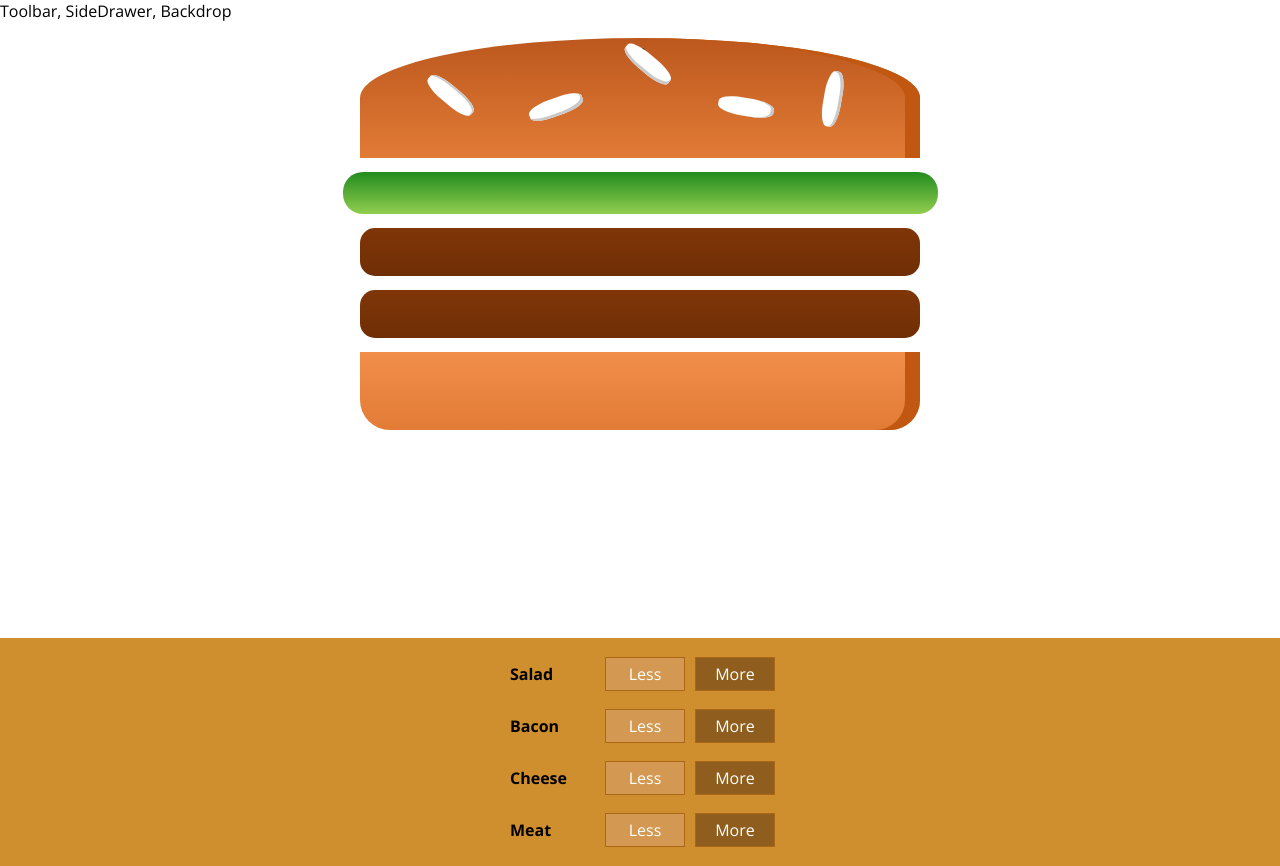
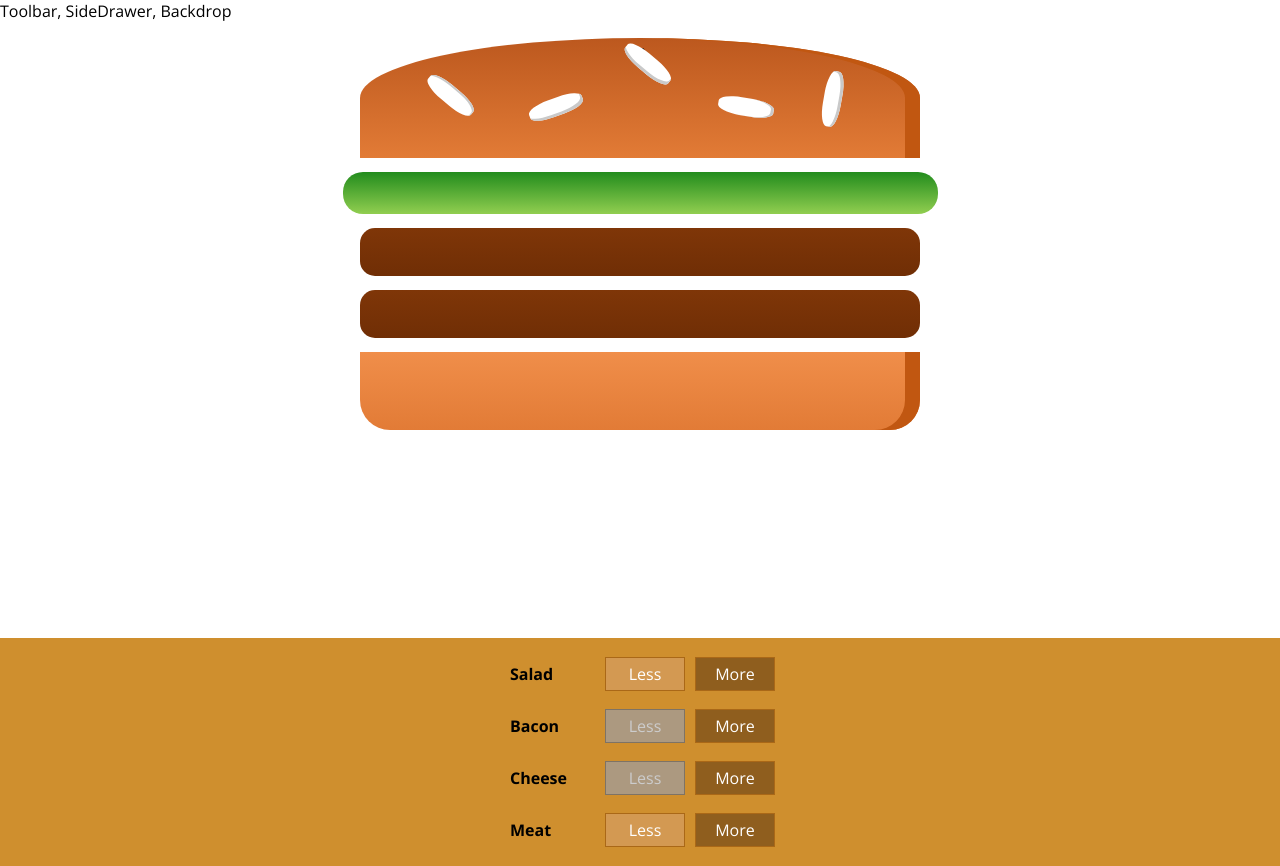
Before and after one commit to venki-bellu/burger-builder, a React app: page / in a window 1280 px wide. Built offline with nearby package versions, Linux system fonts and the light colour scheme.

Commit message:
8.123 Removing Ingredients Safely

```diff
--- a/src/components/Burger/BuildControls/BuildControl/BuildControl.js
+++ b/src/components/Burger/BuildControls/BuildControl/BuildControl.js
@@ -5,8 +5,17 @@
 const buildControl = props => (
     <div className={classes.BuildControl}>
         <div className={classes.Label}>{props.label}</div>
-        <button className={classes.Less}>Less</button>
-        <button className={classes.More} onClick={props.added}>More</button>
+        <button
+            className={classes.Less}
+            onClick={props.removed}
+            disabled={props.disabled}>
+            Less
+        </button>
+        <button
+            className={classes.More}
+            onClick={props.added}>
+            More
+        </button>
     </div>
 );
 
--- a/src/components/Burger/BuildControls/BuildControls.js
+++ b/src/components/Burger/BuildControls/BuildControls.js
@@ -2,6 +2,7 @@
 
 import classes from "./BuildControls.module.css";
 import BuildControl from './BuildControl/BuildControl';
+import { tsPropertySignature } from '@babel/types';
 
 const controls = [
     { label:'Salad', type:'salad'},
@@ -17,7 +18,9 @@
                 key = {ctrl.label}
                 label = {ctrl.label}
                 type = {ctrl.type}
-                added = {() => props.ingredientAdded(ctrl.type)}/>
+                added = {() => props.ingredientAdded(ctrl.type)}
+                removed = {() => props.ingredientRemoved(ctrl.type)}
+                disabled = {props.disabled[ctrl.type]}/>
         ))}
     </div>
 );
--- a/src/components/Burger/Burger.module.css
+++ b/src/components/Burger/Burger.module.css
@@ -3,6 +3,7 @@
     width: 100%;
     margin: auto;
     height: 250px;
+    /* overflow: scroll; */
     text-align: center;
     font-weight: bold;
     font-size: 1.2rem;
--- a/src/containers/BurgerBuilder/BurgerBuilder.js
+++ b/src/containers/BurgerBuilder/BurgerBuilder.js
@@ -42,15 +42,40 @@
 
     removeIngredientHandler = (type) =>
     {
+        const oldCount = this.state.ingredients[type];
+        if(oldCount <= 0)
+        {
+            return;
+        }
 
+        const updatedCount = oldCount - 1;
+        const updatedIngredients = {
+            ...this.state.ingredients
+        };
+        updatedIngredients[type]  = updatedCount;
+
+        const priceDeduction = INGREDIENT_PRICES[type];
+        const oldPrice = this.state.totalPrice;
+        const newPrice = oldPrice - priceDeduction;
+        this.setState({
+            totalPrice: newPrice,
+            ingredients: updatedIngredients
+        });
     }
     render()
     {
+        const disabledInfo ={...this.state.ingredients};
+        for (let key in disabledInfo)
+        {
+            disabledInfo[key] = disabledInfo[key] <= 0;
+        }
         return (
             <Auxi>
                 <Burger ingredients = {this.state.ingredients}/>
                 <BuildControls
-                    ingredientAdded ={this.addIngredientHandler}/>
+                    ingredientAdded ={this.addIngredientHandler}
+                    ingredientRemoved = {this.removeIngredientHandler}
+                    disabled = {disabledInfo}/>
             </Auxi>
         );
     }
```
